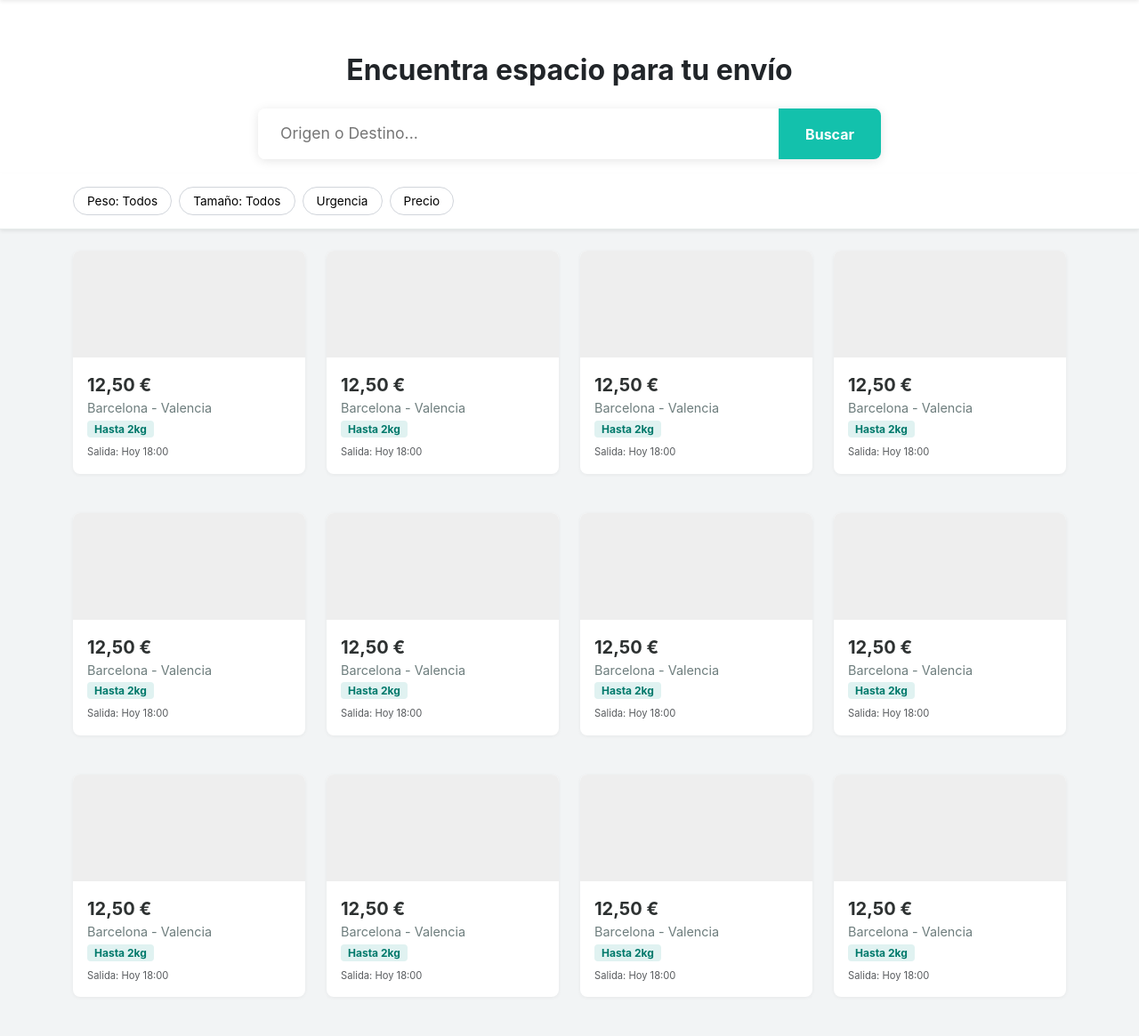
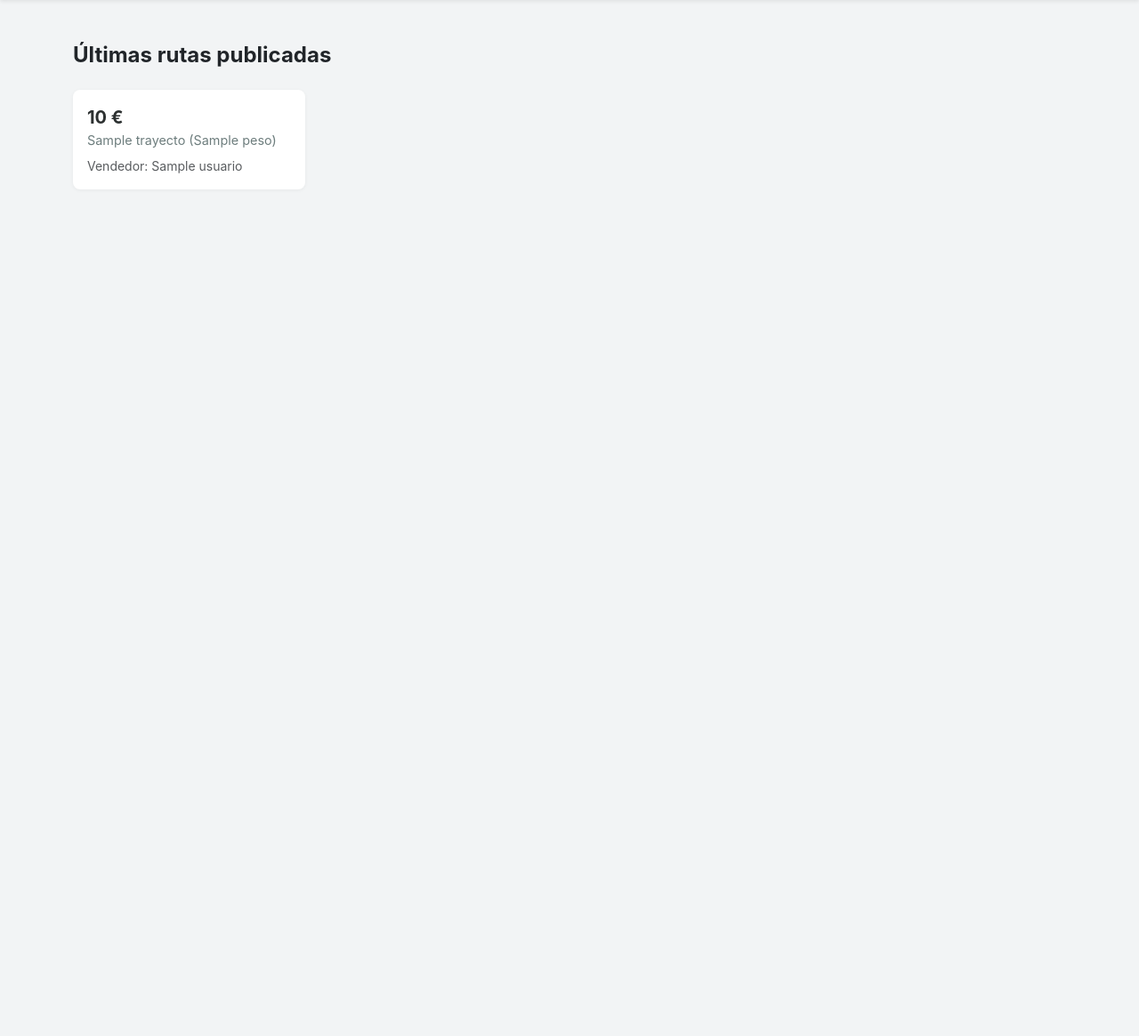
Before and after one commit to xexeu84/voyagers, a Python web app: template templates/index.html in a window 1280 px wide. Shown: the part 95-1260 px from the top of the page at 89% size. After the commit the page ends 308 px from the top, so only its background shows below. Run offline with Jinja, Linux system fonts and the light colour scheme; the template is opened without the code that fills it: most values are stand-ins (such as "Sample title", 1, 10 or a date in 2020).

Commit message:
AUTO-MOD: AKI - Implementación de base de datos JSON y rutas dinámicas

```diff
--- a/templates/index.html
+++ b/templates/index.html
@@ -1,29 +1,14 @@
 {% extends "base.html" %}
 {% block content %}
-<div class="hero-search pb-3">
-    <h2 class="fw-bold mb-4">Encuentra espacio para tu envío</h2>
-    <div class="search-box mx-auto"><input type="text" placeholder="Origen o Destino..."><button>Buscar</button></div>
-</div>
-<div class="filter-bar sticky-top shadow-sm">
-    <div class="container d-flex gap-2">
-        <button class="filter-btn">Peso: Todos</button>
-        <button class="filter-btn">Tamaño: Todos</button>
-        <button class="filter-btn">Urgencia</button>
-        <button class="filter-btn">Precio</button>
-    </div>
-</div>
-<div class="container mt-4">
+<div class="container mt-5">
+    <h4 class="fw-bold mb-4">Últimas rutas publicadas</h4>
     <div class="row">
-        {% for i in range(12) %}
+        {% for ruta in rutas %}
         <div class="col-6 col-md-3 mb-4">
-            <div class="item-card p-0">
-                <div style="height: 120px; background: #eee; width: 100%; border-radius: 8px 8px 0 0; display: flex; align-items: center; justify-content: center; color: #ccc;"><i class="fas fa-box-open fa-2x"></i></div>
-                <div class="p-3">
-                    <div class="item-price">12,50 €</div>
-                    <div class="item-title">Barcelona - Valencia</div>
-                    <div class="mt-1"><span class="tag-weight">Hasta 2kg</span></div>
-                    <div class="mt-2 text-muted small" style="font-size: 0.7rem;">Salida: Hoy 18:00</div>
-                </div>
+            <div class="item-card p-3">
+                <div class="item-price">{{ ruta.precio }} €</div>
+                <div class="item-title">{{ ruta.trayecto }} ({{ ruta.peso }})</div>
+                <div class="mt-2 text-muted small">Vendedor: {{ ruta.usuario }}</div>
             </div>
         </div>
         {% endfor %}
```
Also changed, not shown: app.py (+19 -19 lines).
